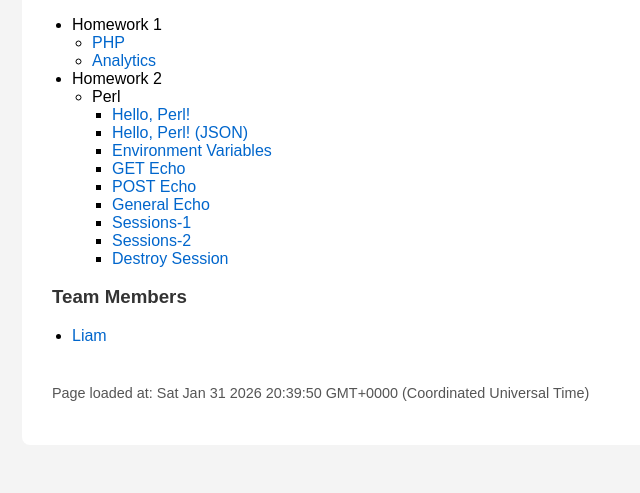
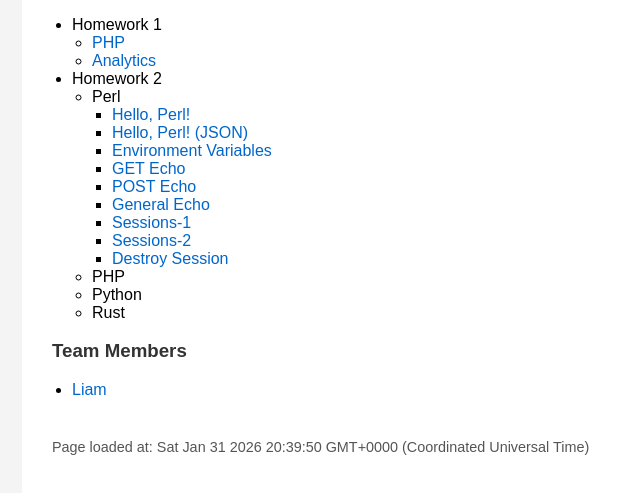
Before and after one commit to LiamMohler/cse135-site, a plain HTML site: page index.html in a window 1280 px wide. Shown: the part 223-716 px from the top of the page, without its empty margins (218-858 px from the left). Drawn offline with Linux system fonts and the light colour scheme.

Commit message:
choose languages and setup

```diff
--- a/index.html
+++ b/index.html
@@ -41,6 +41,15 @@
                 <li><a href="/hw2/perlcode/perl-destroy-session.pl">Destroy Session</a></li>
               </ul>
             </li>
+            <li>
+              PHP
+            </li>
+            <li>
+              Python
+            </li>
+            <li>
+              Rust
+            </li>
           </ul>
         </li>
       </ul>
```
